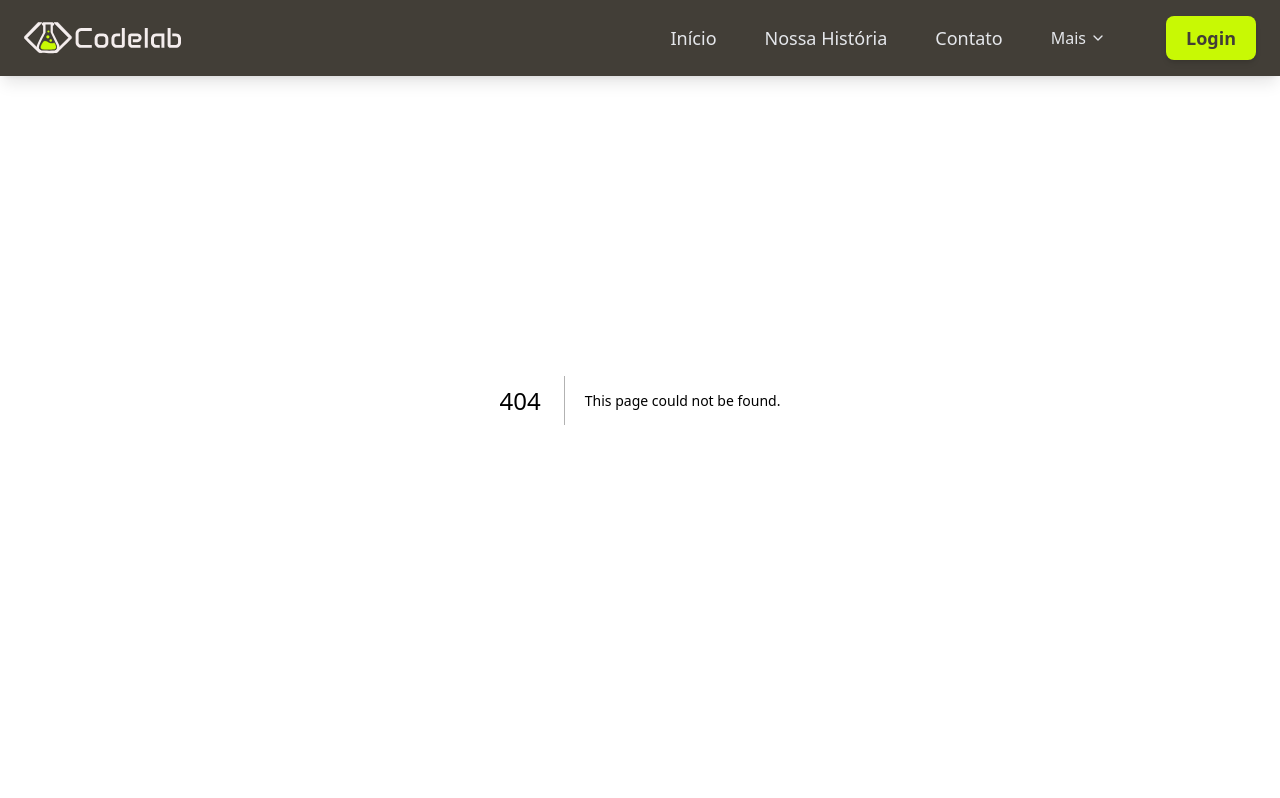
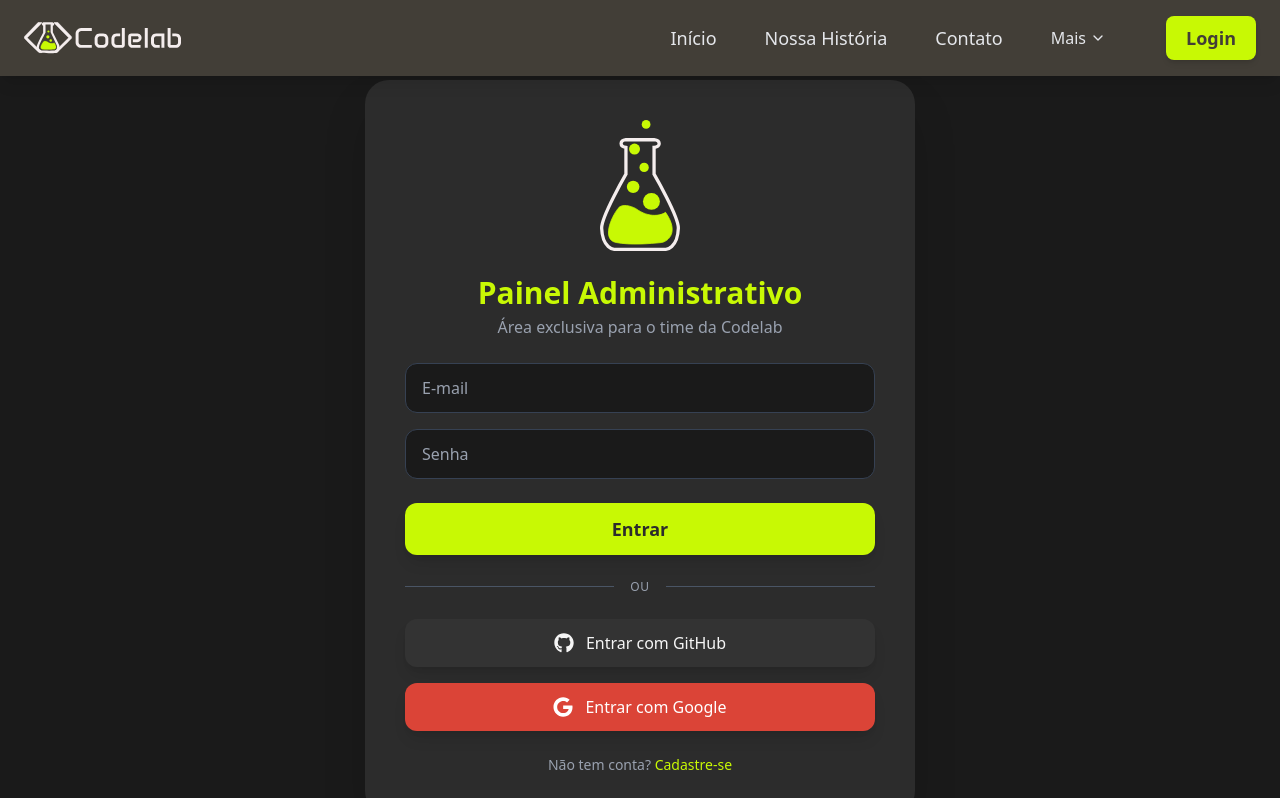
Before and after one commit to ecblandy/codelab-first-system, a Next.js app: page /login in a window 1280 px wide. Before the commit this address had no page. Shown: the top 798 px of the page. Built offline with nearby package versions, Linux system fonts and the light colour scheme.

Commit message:
feat: create a login page

```diff
--- /dev/null
+++ b/src/app/login/page.tsx
@@ -0,0 +1,131 @@
+"use client";
+
+import { useState } from "react";
+import { useRouter } from "next/navigation";
+import { motion } from "framer-motion";
+import Image from "next/image";
+import { FaGithub, FaGoogle } from "react-icons/fa";
+
+export default function LoginPage() {
+  const router = useRouter();
+  const [email, setEmail] = useState("");
+  const [password, setPassword] = useState("");
+
+  const handleLogin = (e: React.FormEvent) => {
+    e.preventDefault();
+    console.log({ email, password });
+    router.push("/dashboard");
+  };
+
+  return (
+    <div className="min-h-screen flex items-center justify-center bg-[#1A1A1A] pt-20 px-6">
+      <motion.div
+        initial={{ opacity: 0, y: -30 }}
+        animate={{ opacity: 1, y: 0 }}
+        transition={{ duration: 0.6, ease: "easeOut" }}
+        className="w-[550px] bg-[#2C2C2C] rounded-3xl shadow-2xl p-10"
+      >
+        {/* Logo */}
+        <div className="flex justify-center mb-6">
+          <Image
+            src="/assets/images/poison.svg"
+            alt="Poção da Codelab"
+            width={80}
+            height={80}
+          />
+        </div>
+
+        {/* Título */}
+        <motion.div
+          initial={{ opacity: 0, y: 10 }}
+          animate={{ opacity: 1, y: 0 }}
+          transition={{ delay: 0.2, duration: 0.5 }}
+          className="text-center mb-6"
+        >
+          <h2 className="text-2xl md:text-3xl font-bold text-[#C8F904]">
+            Painel Administrativo
+          </h2>
+          <p className="text-gray-400 mt-1 text-sm md:text-base">
+            Área exclusiva para o time da Codelab
+          </p>
+        </motion.div>
+
+        {/* Formulário */}
+        <motion.form
+          onSubmit={handleLogin}
+          initial={{ opacity: 0 }}
+          animate={{ opacity: 1 }}
+          transition={{ delay: 0.4, duration: 0.5 }}
+          className="flex flex-col gap-4"
+        >
+          <input
+            type="email"
+            placeholder="E-mail"
+            value={email}
+            onChange={(e) => setEmail(e.target.value)}
+            className="px-4 py-3 rounded-xl bg-[#1A1A1A] border border-gray-700 text-[#F5F5F5] placeholder-gray-400 focus:outline-none focus:ring-2 focus:ring-[#C8F904] focus:border-[#C8F904] transition"
+            required
+          />
+          <input
+            type="password"
+            placeholder="Senha"
+            value={password}
+            onChange={(e) => setPassword(e.target.value)}
+            className="px-4 py-3 rounded-xl bg-[#1A1A1A] border border-gray-700 text-[#F5F5F5] placeholder-gray-400 focus:outline-none focus:ring-2 focus:ring-[#C8F904] focus:border-[#C8F904] transition"
+            required
+          />
+          <button
+            type="submit"
+            className="mt-2 bg-[#C8F904] text-[#2C2C2C] font-semibold py-3 rounded-xl text-lg hover:bg-[#A7C7E7] hover:text-[#1A1A1A] transition-all shadow-lg"
+          >
+            Entrar
+          </button>
+        </motion.form>
+
+        {/* Separador */}
+        <motion.div
+          initial={{ opacity: 0 }}
+          animate={{ opacity: 1 }}
+          transition={{ delay: 0.6, duration: 0.5 }}
+          className="flex items-center my-6"
+        >
+          <hr className="flex-1 border-gray-600" />
+          <span className="mx-4 text-gray-400 uppercase text-xs tracking-wider">
+            ou
+          </span>
+          <hr className="flex-1 border-gray-600" />
+        </motion.div>
+
+        {/* Login Social */}
+        <motion.div
+          initial={{ opacity: 0 }}
+          animate={{ opacity: 1 }}
+          transition={{ delay: 0.8, duration: 0.5 }}
+          className="flex flex-col gap-4"
+        >
+          <button className="flex items-center justify-center gap-3 py-3 rounded-xl bg-[#333333] text-[#F5F5F5] hover:bg-[#444444] transition-all shadow-lg">
+            <FaGithub size={20} />
+            Entrar com GitHub
+          </button>
+          <button className="flex items-center justify-center gap-3 py-3 rounded-xl bg-[#DB4437] text-white hover:bg-[#C33D2E] transition-all shadow-lg">
+            <FaGoogle size={20} />
+            Entrar com Google
+          </button>
+        </motion.div>
+
+        {/* Rodapé */}
+        <motion.p
+          initial={{ opacity: 0 }}
+          animate={{ opacity: 1 }}
+          transition={{ delay: 1, duration: 0.5 }}
+          className="mt-6 text-center text-gray-400 text-sm"
+        >
+          Não tem conta?{" "}
+          <span className="text-[#C8F904] cursor-pointer hover:underline">
+            Cadastre-se
+          </span>
+        </motion.p>
+      </motion.div>
+    </div>
+  );
+}
```
Also changed, not shown: public/assets/images/poison.svg (added).
